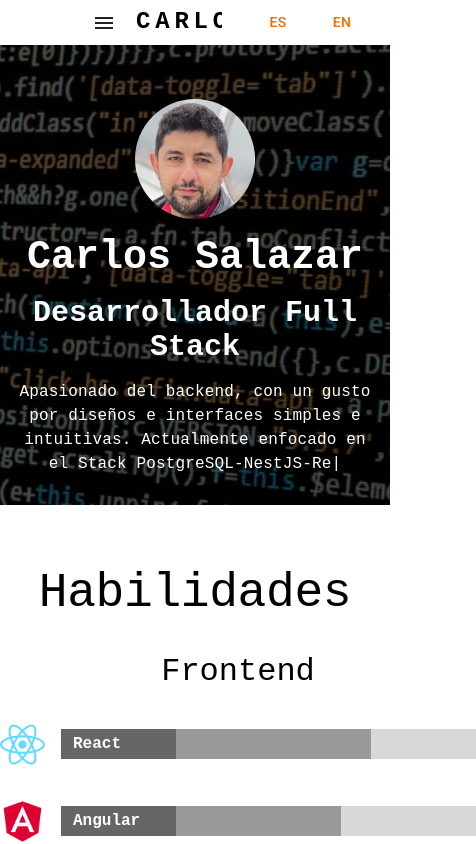
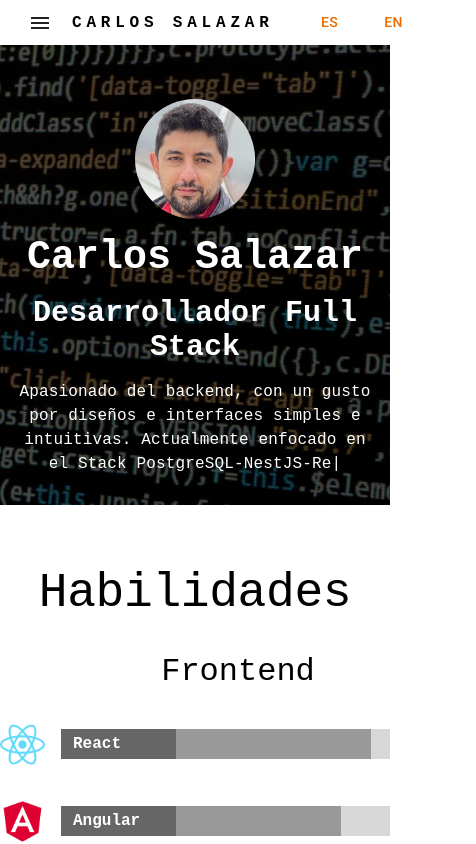
Before and after one commit to telcash/portfolio, a React (Create React App) app: page / in a window 390 px wide. Shown: the top 844 px of the page, 476 px wide, since content can reach past the window. Built offline with nearby package versions, Linux system fonts and the light colour scheme.

Commit message:
Ajustado responsive en Navbar

```diff
--- a/src/App.css
+++ b/src/App.css
@@ -1,14 +1,4 @@
 .App {
   text-align: center;
+  overflow-x: clip;
 }
-
-/* .App-header {
-  background-color: #282c34;
-  min-height: 100vh;
-  display: flex;
-  flex-direction: column;
-  align-items: center;
-  justify-content: center;
-  font-size: calc(10px + 2vmin);
-  color: white;
-} */
--- a/src/App.js
+++ b/src/App.js
@@ -4,7 +4,6 @@ import './App.css';
 import { ThemeProvider, createTheme } from '@mui/material/styles';
 
 import { Navbar, Hero, Skills, Portfolio, Footer } from './components/containers';
-import { Height } from '@mui/icons-material';
 
 const theme = createTheme({
   palette: {
@@ -32,6 +31,13 @@ theme.typography.h4 = {
   }
 }
 
+theme.typography.h5 = {
+  '@media (max-width:500px)': {
+    fontSize: 16,
+
+  }
+}
+
 theme.typography.p = {
   fontSize: 16,
   '@media (max-width:600px)': {
--- a/src/components/containers/navbar/Navbar.jsx
+++ b/src/components/containers/navbar/Navbar.jsx
@@ -50,9 +50,9 @@ const Navbar = () => {
     return (
         <div className="cs_navbar">
             <AppBar position="fixed" color="white" variant="dense" sx={{height: barHeight, minHeight: barHeight}}>
-                <Container maxWidth="xl">
+                <Container maxWidth="xl" sx={{display: {xs: 'flex', md: 'block'}}}>
                     <Toolbar disableGutters variant="dense" sx={{height: barHeight, minHeight: barHeight}}>
-                        <Button sx={{color: 'black'}} onClick={handleCloseNavMenu} href="#hero">
+                        <Button sx={{color: 'black', display: { xs: 'none', md: 'block' }}} onClick={handleCloseNavMenu} href="#hero">
                             <Typography
                                 variant="h6"
                                 noWrap
@@ -71,7 +71,7 @@ const Navbar = () => {
                                 {t("name")}
                             </Typography>
                         </Button>
-                        <Box sx={{ flexGrow: 1, display: { xs: 'flex', md: 'none' } }}>
+                        <Box sx={{ flexGrow: 1, display: { xs: 'flex', md: 'none' }, justifyContent: 'flex-start' }}>
                             <IconButton
                             size="large"
                             aria-label="account of current user"
@@ -107,7 +107,7 @@ const Navbar = () => {
                             ))}
                             </Menu>
                         </Box>
-                        <Button sx={{color: 'black'}} onClick={handleCloseNavMenu} href="#hero">
+                        <Button sx={{color: 'black', display: { xs: 'block', md: 'none' }}} onClick={handleCloseNavMenu} href="#hero">
                             <Typography
                                 variant="h5"
                                 noWrap
```
